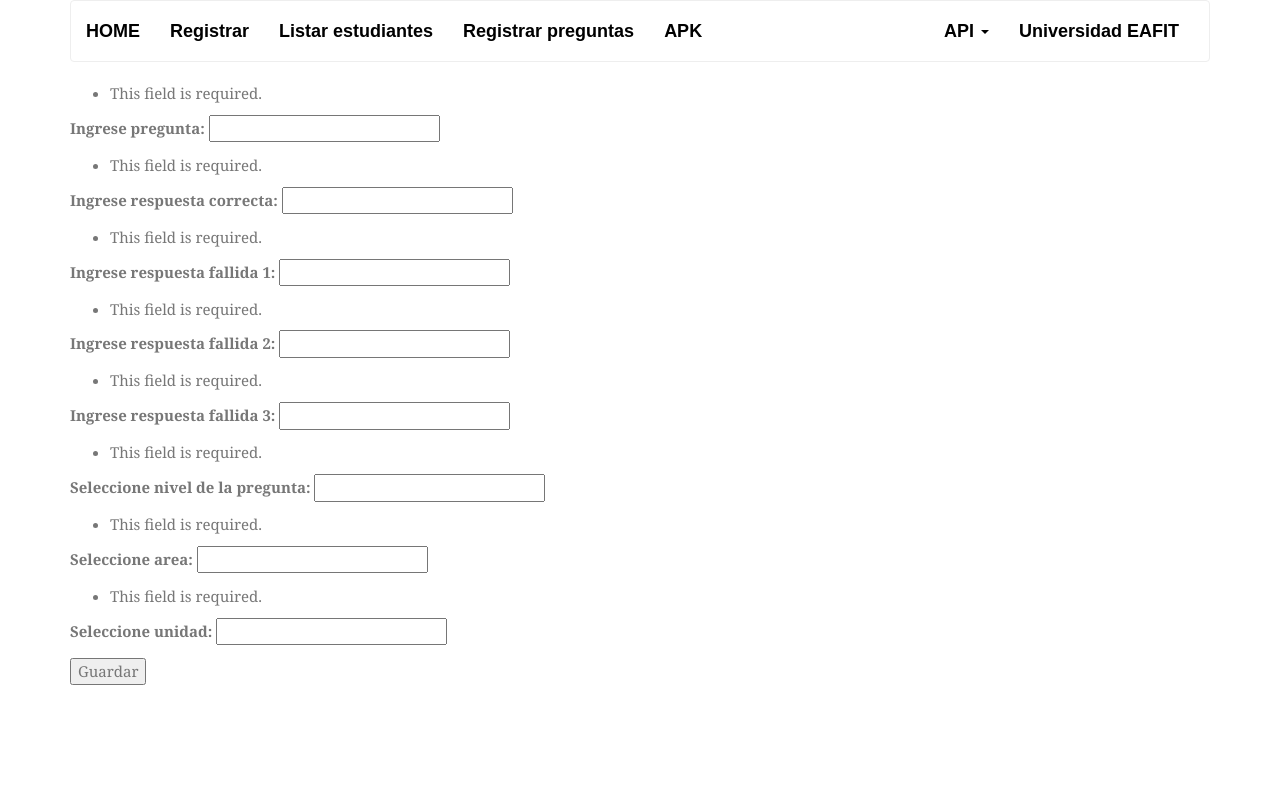
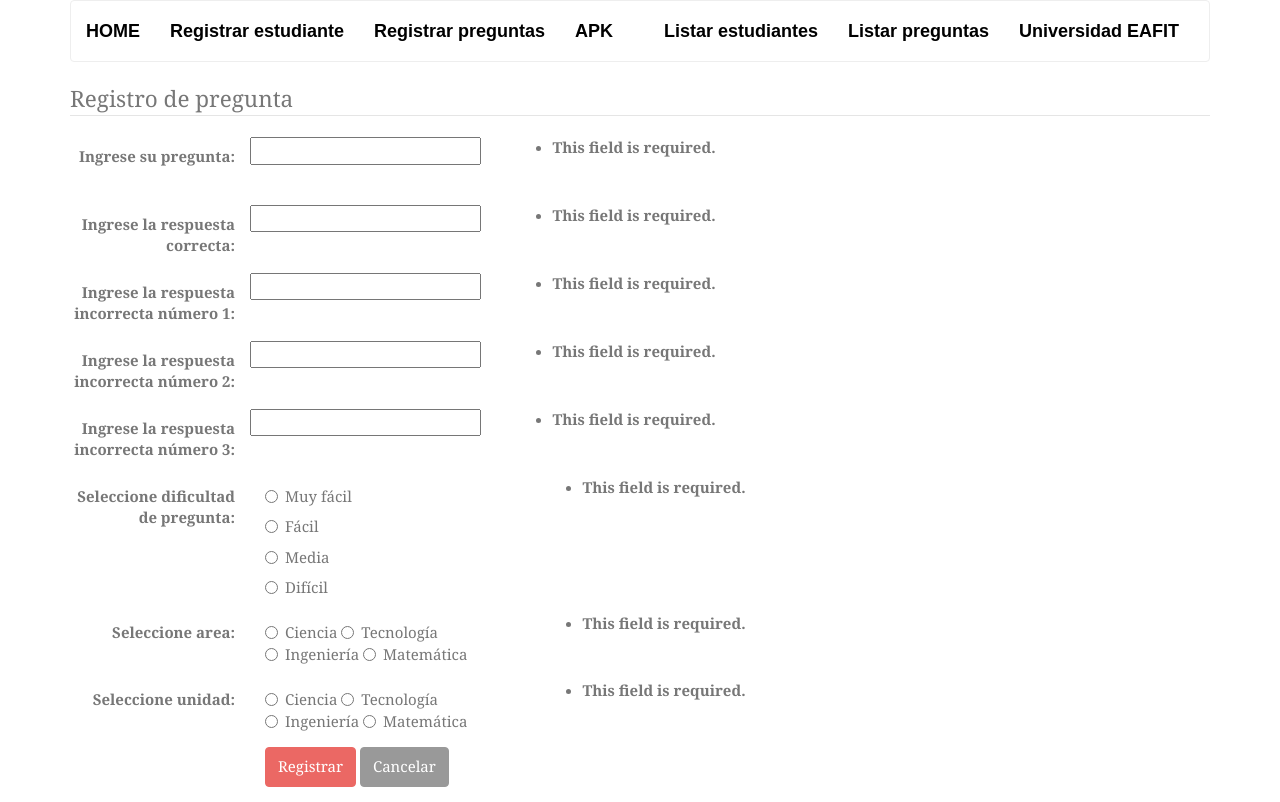
Before and after one commit to mzabala1/REST_AI_STEM, a Django app: page /registro/pregunta in a window 1280 px wide. Before the commit the page ends 685 px from the top, so only its background shows below. Run offline with Django 3.2, Linux system fonts and the light colour scheme; some libraries are stand-ins or nearby versions; some web fonts are replaced.

Commit message:
Correciones a la pagina

```diff
--- a/STEM/urls.py
+++ b/STEM/urls.py
@@ -1,12 +1,13 @@
 from django.urls import path
-from .views import index, estudiante_view, preguntasFullList, preguntasRudView, estudiante_list, estudianteFullList, estudianteRudView, predecidosFullList, predecidosRudView, pregunta_view, descargar_apk
+from .views import index, estudiante_view, preguntas_list, preguntasFullList, preguntasRudView, estudiante_list, estudianteFullList, estudianteRudView, predecidosFullList, predecidosRudView, pregunta_view, descargar_apk
 
 app_name = "REST_AI_STEM"
 
 urlpatterns = [
     path('', index, name="index"),
     path('registro/estudiante', estudiante_view, name="registro_estudiante"),
-    path('listar/', estudiante_list, name="listar_estudiantes"),
+    path('listar/estudiante', estudiante_list, name="listar_estudiantes"),
+    path('listar/pregunta', preguntas_list, name="listar_preguntas"),
     path('api/estudiante/', estudianteFullList.as_view(), name='estudiante-list'),
     path('api/estudiante/<pk>/', estudianteRudView.as_view(), name='estudiante-rud'),
     path('api/predecidos/', predecidosFullList.as_view(), name='predecidos-list'),
--- a/STEM/views.py
+++ b/STEM/views.py
@@ -172,13 +172,19 @@ def pregunta_view(request):
             form.save()
         return redirect('app-stem:index')
 
-    return render(request, 'estudiante/registro_pregunta_temp.html', {'form': form})
+    return render(request, 'estudiante/registro_pregunta.html', {'form': form})
 
 def estudiante_list(request):
     estudiante = Estudiante.objects.all()
     contexto = {'estudiantes': estudiante}
 
     return render(request, 'estudiante/estudiante_list.html', contexto)
+
+def preguntas_list(request):
+    pregunta = Preguntas.objects.all()
+    contexto = {'preguntas': pregunta}
+
+    return render(request, 'estudiante/preguntas_list.html', contexto)
 
 x=[[1,2,9,1,2,3,2,2,1,0,1],[0,2,9,4,3,2,1,4,1,0,5],[1,3,9,2,4,2,1,2,1,0,2],
    [0,2,9,1,1,1,1,2,1,0,0],[0,3,9,3,1,2,4,3,1,1,0],[1,2,9,3,4,3,3,2,0,0,5],[1,2,9,4,3,1,2,2,0,1,1],
--- a/templates/base/base.html
+++ b/templates/base/base.html
@@ -11,6 +11,7 @@
 </head>
 <body>
 <div class="container">
+
     {% block navbar %}
         <div class="bs-docs-section clearfix">
             <div class="row">
@@ -23,21 +24,14 @@
                                 </div>
                                 <div class="collapse navbar-collapse" id="bs-example-navbar-collapse-1">
                                     <ul class="nav navbar-nav">
-                                        <li><a href="{% url 'app-stem:registro_estudiante' %}">Registrar</a></li>
-                                        <li><a href="{% url 'app-stem:listar_estudiantes' %}">Listar estudiantes</a></li>
+                                        <li><a href="{% url 'app-stem:registro_estudiante' %}">Registrar estudiante</a></li>
                                         <li><a href="{% url 'app-stem:registro-preguntas' %}">Registrar preguntas</a></li>
                                         <li><a href="{% url 'app-stem:descargar-apk' %}">APK</a></li>
                                     </ul>
                                     <ul class="nav navbar-nav navbar-right">
-                                        <li class="dropdown">
-                                            <a href="#" class="dropdown-toggle" data-toggle="dropdown" role="button" aria-expanded="false">API <span class="caret"></span></a>
-                                            <ul class="dropdown-menu" role="menu">
-                                                <li><a href="{% url 'app-stem:estudiante-list' %}">API Estudiantes</a></li>
-                                                <li><a href="{% url 'app-stem:predecidos-list' %}">API Predecidos</a></li>
-                                                <li><a href="{% url 'app-stem:preguntas-list' %}">API Preguntas</a></li>
-                                            </ul>
-                                        </li>
-                                        <li class="dropdown"><a href="http://www.eafit.edu.co/" onclick="pageTracker._link(this.href); return false;">Universidad EAFIT</a></li>
+                                        <li><a href="{% url 'app-stem:listar_estudiantes' %}">Listar estudiantes</a></li>
+                                        <li><a href="{% url 'app-stem:listar_preguntas' %}">Listar preguntas</a></li>
+                                        <li><a href="http://www.eafit.edu.co/" onclick="pageTracker._link(this.href); return false;">Universidad EAFIT</a></li>
                                     </ul>
                                 </div>
                             </div>
--- a/templates/estudiante/estudiante_form.html
+++ b/templates/estudiante/estudiante_form.html
@@ -5,10 +5,10 @@
 {% endblock %}
 
 {% block content %}
-
     <form class="form-horizontal" method="post">
         {% csrf_token %}
-        <legend>Registro de pregunta</legend>
+        <fieldset>
+            <legend>Registro de estudiante</legend>
             <fieldset class="form-group">
                 <label class="col-lg-0"> {{ form.nombre.errors }} </label>
                 <label for="{{ form.nombre.id_for_label }}" class="col-lg-2 control-label">Nombre:</label>
@@ -142,5 +142,6 @@
                     <button type="reset" class="btn btn-default">Cancelar</button>
                 </div>
             </div>
+        </fieldset>
     </form>
 {% endblock %}
--- a/templates/estudiante/registro_pregunta.html
+++ b/templates/estudiante/registro_pregunta.html
@@ -1,85 +1,90 @@
 {% extends 'base/base.html' %}
 
 {% block tittle %}
-    Preguntas
+    Registro pregunta
 {% endblock %}
 
 {% block content %}
-    <form class="form-horizontal">
+    <form class="form-horizontal" method="post">
+    {% csrf_token %}
         <fieldset>
             <legend>Registro de pregunta</legend>
-            <div class="form-group">
-                <label for="textArea" class="col-lg-2 control-label">Ingrese su pregunta:</label>
-                <div class="col-lg-10">
-                    <textarea class="form-control" rows="2" id="textArea"></textarea>
+            <fieldset class="form-group">
+                <label class="col-lg-0"> {{ form.pregunta.errors }} </label>
+                <label for="{{ form.pregunta.id_for_label }}" class="col-lg-2 control-label">Ingrese su pregunta:</label>
+                <div class="form-group col-lg-3">
+                    <p>{{ form.pregunta }}</p>
                 </div>
-            </div>
-            <div class="form-group">
-                <label class="col-lg-2 control-label">Seleccione nivel de pregunta:</label>
-                <div class="col-lg-10">
-                    <div class="radio">
-                        <label>
-                            <input type="radio" name="optionsRadios" id="optionsRadios1" value="option1" checked="">
-                            Nivel 1
-                        </label>
+            </fieldset>
+            <fieldset class="form-group">
+                <label class="col-lg-0"> {{ form.respuestac.errors }} </label>
+                <label for="{{ form.respuestac.id_for_label }}" class="col-lg-2 control-label">Ingrese la respuesta correcta:</label>
+                <div class="form-group col-lg-3">
+                    <p>{{ form.respuestac }}</p>
+                </div>
+            </fieldset>
+            <fieldset class="form-group">
+                <label class="col-lg-0"> {{ form.respuestaf1.errors }} </label>
+                <label for="{{ form.respuestaf1.id_for_label }}" class="col-lg-2 control-label">Ingrese la respuesta incorrecta número 1:</label>
+                <div class="form-group col-lg-3">
+                    <p>{{ form.respuestaf1 }}</p>
+                </div>
+            </fieldset>
+            <fieldset class="form-group">
+                <label class="col-lg-0"> {{ form.respuestaf2.errors }} </label>
+                <label for="{{ form.respuestaf2.id_for_label }}" class="col-lg-2 control-label">Ingrese la respuesta incorrecta número 2:</label>
+                <div class="form-group col-lg-3">
+                    <p>{{ form.respuestaf2 }}</p>
+                </div>
+            </fieldset>
+            <fieldset class="form-group">
+                <label class="col-lg-0"> {{ form.respuestaf3.errors }} </label>
+                <label for="{{ form.respuestaf3.id_for_label }}" class="col-lg-2 control-label">Ingrese la respuesta incorrecta número 3:</label>
+                <div class="form-group col-lg-3">
+                    <p>{{ form.respuestaf3 }}</p>
+                </div>
+            </fieldset>
+            <fieldset class="form-group">
+                <label class="col-lg-0"> {{ form.nivel.errors }} </label>
+                <label for="{{ form.nivel.id_for_label }}" class="col-lg-2 control-label">Seleccione dificultad de pregunta:</label>
+                <div class="col-lg-3">
+                    <div class="radio col-lg-0">
+                        <label><input type="radio" name="nivel" value="1">Muy fácil</label>
                     </div>
-                    <div class="radio">
-                        <label>
-                            <input type="radio" name="optionsRadios" id="optionsRadios2" value="option2">
-                            Nivel 2
-                        </label>
+                    <div class="radio col-lg-0">
+                        <label><input type="radio" name="nivel" value="2">Fácil</label>
                     </div>
-                    <div class="radio">
-                        <label>
-                            <input type="radio" name="optionsRadios" id="optionsRadios2" value="option3">
-                            Nivel 3
-                        </label>
+                    <div class="radio col-lg-0">
+                        <label><input type="radio" name="nivel" value="3">Media</label>
                     </div>
-                    <div class="radio">
-                        <label>
-                            <input type="radio" name="optionsRadios" id="optionsRadios2" value="option4">
-                            Nivel 4
-                        </label>
-                    </div>
-                    <div class="radio">
-                        <label>
-                            <input type="radio" name="optionsRadios" id="optionsRadios2" value="option5">
-                            Nivel 5
-                        </label>
-                    </div>
-                    <div class="radio">
-                        <label>
-                            <input type="radio" name="optionsRadios" id="optionsRadios2" value="option6">
-                            Nivel 6
-                        </label>
+                    <div class="radio col-lg-0">
+                        <label><input type="radio" name="nivel" value="4">Difícil</label>
                     </div>
                 </div>
-            </div>
-            <div class="form-group">
-                <label for="select" class="col-lg-2 control-label">Seleccione area</label>
-                <div class="col-lg-10">
-                    <select class="form-control" id="select">
-                        <option>Ciencia</option>
-                        <option>Tecnología</option>
-                        <option>Ingeniería</option>
-                        <option>Matematica</option>
-                    </select>
+            </fieldset>
+            <fieldset class="form-group">
+                <label class="col-lg-0"> {{ form.area.errors }} </label>
+                <label for="{{ form.area.id_for_label }}" class="col-lg-2 control-label">Seleccione area:</label>
+                <div class="radio col-lg-3">
+                    <label><input type="radio" name="area" value="1">Ciencia</label>
+                    <label><input type="radio" name="area" value="2">Tecnología</label>
+                    <label><input type="radio" name="area" value="3">Ingeniería</label>
+                    <label><input type="radio" name="area" value="4">Matemática</label>
                 </div>
-            </div>
-            <div class="form-group">
-                <label for="select" class="col-lg-2 control-label">Seleccione unidad</label>
-                <div class="col-lg-10">
-                    <select class="form-control" id="select">
-                        <option>Unidad 1</option>
-                        <option>Unidad 2</option>
-                        <option>Unidad 3</option>
-                        <option>Unidad 4</option>
-                    </select>
+            </fieldset>
+            <fieldset class="form-group">
+                <label class="col-lg-0"> {{ form.unidad.errors }} </label>
+                <label for="{{ form.unidad.id_for_label }}" class="col-lg-2 control-label">Seleccione unidad:</label>
+                <div class="radio col-lg-3">
+                    <label><input type="radio" name="unidad" value="1">Ciencia</label>
+                    <label><input type="radio" name="unidad" value="2">Tecnología</label>
+                    <label><input type="radio" name="unidad" value="3">Ingeniería</label>
+                    <label><input type="radio" name="unidad" value="4">Matemática</label>
                 </div>
-            </div>
+            </fieldset>
             <div class="form-group">
                 <div class="col-lg-10 col-lg-offset-2">
-                    <button type="reset" class="btn btn-primary">Enviar</button>
+                    <button type="submit" class="btn btn-primary">Registrar</button>
                     <button type="reset" class="btn btn-default">Cancelar</button>
                 </div>
             </div>
--- a/templates/estudiante/registro_pregunta_temp.html
+++ /dev/null
@@ -1,13 +0,0 @@
-{% extends 'base/base.html' %}
-
-{% block tittle %}
-    Registro Pregunta
-{% endblock %}
-
-{% block content %}
-<form method="post">
-    {% csrf_token %}
-    {{ form.as_p }}
-    <button type="submit">Guardar</button>
-</form>
-{% endblock %}
```
Also changed, not shown: templates/estudiante/estudiante_list.html (+1 -13 lines), templates/estudiante/preguntas_list.html (added, +45 -0 lines). Lines whose indentation alone changed are shown as unchanged.
